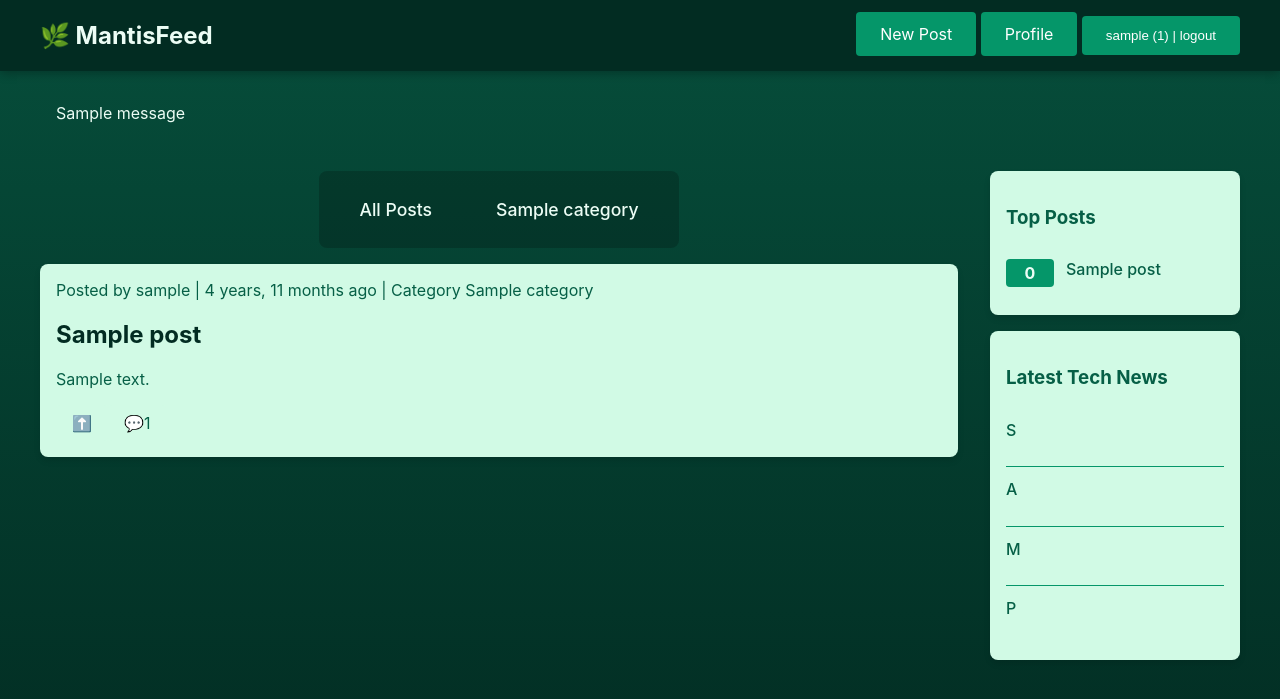
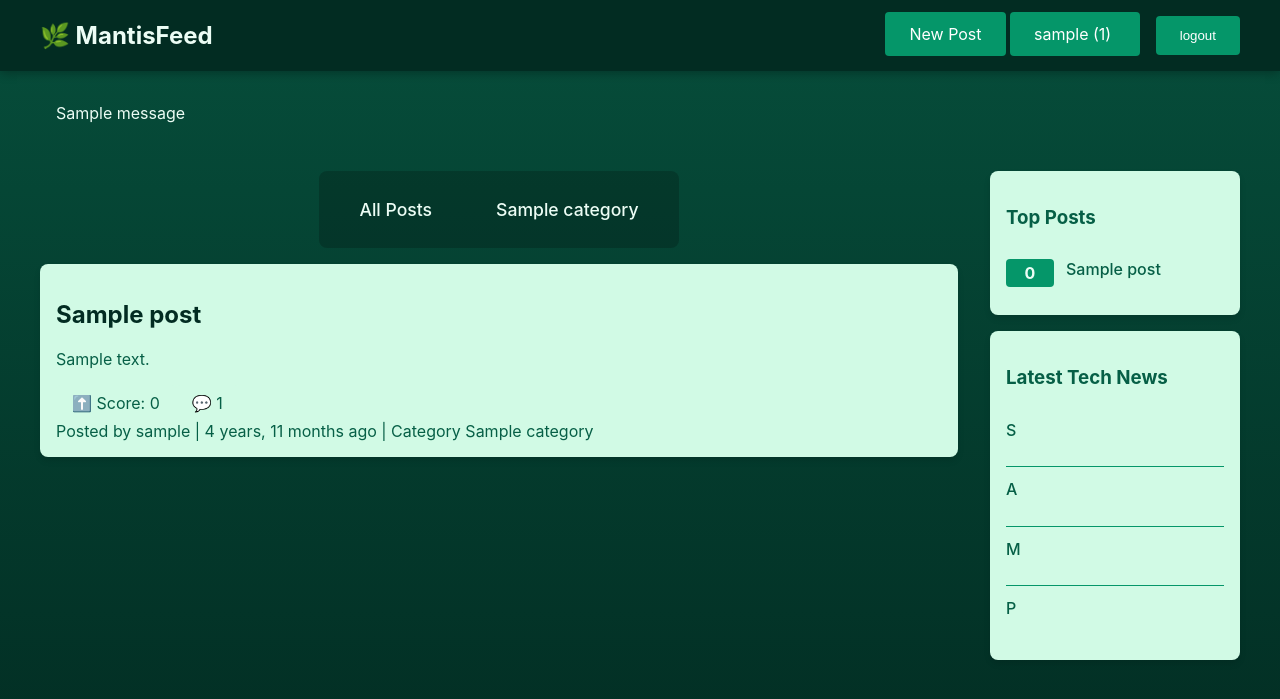
Before and after one commit to Lochy2000/PP4_mantis_feed, a Django app: page / in a window 1280 px wide. Shown: the top 699 px of the page. Run offline with Django 5.2, Linux system fonts and the light colour scheme; a user stored in the database is signed in; tables that the repository leaves empty hold one stand-in row (values such as "Sample post"); one stand-in notice (Sample message) is shown; a database or web service that is not in the repository returns one stand-in record (values such as "Sample title"); data that the repository does not hold is empty.

Commit message:
had to update changes to show score

```diff
--- a/posts/models.py
+++ b/posts/models.py
@@ -74,25 +74,17 @@ class Post(models.Model):
     def __str__(self):
         return self.title
 
-def clean(self):
-    """
-    Custome validation. Raises validationerror if validation fails
-    """
-    if self.staus == 'published' and len(self.content) < 10 :
-        raise ValidationError ({
-            'content' : 'Published content must have at least 10 characters'
-        })
+    def clean(self):
+        """
+        Custome validation. Raises validationerror if validation fails
+        """
+        if self.staus == 'published' and len(self.content) < 10 :
+            raise ValidationError ({
+                'content' : 'Published content must have at least 10 characters'
+            })
 
-# ----- Score & voting --------
-    def score(self):
-        """
-        Calculate posts score (upvotes - downvotes)
 
-        Rreturns a int value for total score for posts
-        """
-        score = self.upvotes.count() - self.downvotes.count()
-        print (f"calculating score for posts {self.id}:{score}")
-        return score
+
 
 
     def vote(self, user, direction):
--- a/posts/templates/posts/base.html
+++ b/posts/templates/posts/base.html
@@ -19,11 +19,13 @@
             <div>
                 {% if user.is_authenticated %}
                     <a href="{% url 'posts:post_create' %}" class="btn">New Post</a>
-                    <a href="{% url 'profile' %}" class="btn"> Profile</a>
+                    <a href="{% url 'profile' %}" class="btn"> <span class="user-info">{{user.username}} ({{ user.userprofile.karma}})</span> </a>
+
+
 
                     <form method="post"action="{% url 'logout' %}" style="display: inline;">
                         {% csrf_token %}
-                        <button type="submit" class="btn"> <span>{{user.username}} ({{ user.userprofile.karma}})</span> | logout  </button>
+                        <button type="submit" class="btn" style="margin-left: 1rem;">  logout  </button>
                     </form>
                 {% else %}
                 <a href="{% url 'login' %}" class="btn"> Login </a>
@@ -32,10 +34,11 @@
         </div>
     </nav>
 
+    <main id="main-content">
         {% if messages %}
-        <div class="messages">
+            <div class="messages" aria-label="notifactions">
                 {% for message in messages %}
-                <div class="message message--{{ message.tags }}">
+                    <div class="message message--{{ message.tags }}" role="alert">
                         {{message}}
                     </div>
                 {% endfor %}
@@ -43,5 +46,6 @@
         {% endif %}
 
         {% block content %}{% endblock %}
+    </main>
 </body>
 </html>
--- a/posts/templates/posts/post_list.html
+++ b/posts/templates/posts/post_list.html
@@ -5,8 +5,8 @@
 <div class="post-container">
 
     <div class="content-section">
-        <div class="category-bar">
-            <div class="category-container">
+        <nav class="category-bar">
+            <div class="category-container" aria-label="Category Navigation">
                 <a href="{% url 'posts:post_list' %}" class="category-item {% if not selected_category %}active{% endif %}">
                     All Posts
                 </a>
@@ -16,35 +16,44 @@
                     </a>
                 {% endfor %}
             </div>
-        </div>
+        </nav>
 
 
 
-        <div class="posts-main">
+        <section class="posts-main">
             {% for post in posts %}
                 <article class="post-card">
+
+                    <h2><a href="{% url 'posts:post_detail' post.id %}">{{ post.title }}</a></h2>
+                    <p>{{ post.content|truncatewords:50 }}</p>
+
                     <div class="post-meta">
+                        <footer class="vote-section">
+                            <a href="{% url 'posts:post_upvote' post.id %}"
+                            class="vote-link"
+                            aria-label="Upvotes posts">
+                            ⬆️ Score: {{post.score}}
+                            </a>
+
+                            <a href="{% url 'posts:comment_create' post.id %}"
+                            class="vote-link"
+                            aria-label="comment on post">
+                            💬 {{ post.comments.count }}
+                            </a>
+
+                            <!--<a href="{% url 'posts:post_downvote' post.id %}" class="vote-link">⬇️</a> -->
+                        </footer>
+
                         Posted by {{post.author.username}} | {{post.created_at|timesince}} ago
                         {% if post.category %}
                         | Category {{post.category.name }}
                         {% endif %}
                     </div>
-
-                    <h2><a href="{% url 'posts:post_detail' post.id %}">{{ post.title }}</a></h2>
-                    <p>{{ post.content|truncatewords:50 }}</p>
-
-                    <div class="vote-section">
-                        <a href="{% url 'posts:post_upvote' post.id %}" class="vote-link">⬆️ <span>{{ post.score }}</span></a>
-
-                        <a href="{% url 'posts:comment_create' post.id %}" class="vote-link">💬<span>{{ post.comments.count }}</span></a>
-
-                        <!--<a href="{% url 'posts:post_downvote' post.id %}" class="vote-link">⬇️</a> -->
-                    </div>
                 </article>
             {% empty %}
                 <p>No posts yet!</p>
             {% endfor %}
-        </div>
+        </section>
     </div>
 
 
--- a/posts/views.py
+++ b/posts/views.py
@@ -51,6 +51,16 @@ def post_list(request):
     else:
         base_query = Post.objects.filter(status='published')
 
+    if request.user.is_staff:
+        base_query = base_query.annotate(
+            score=Coalesce(Count('upvotes'),0) -
+            Coalesce(Count('downvotes'),0)
+            )
+    else:
+        base_query = Post.objects.filter(status='published').annotate(
+            score=Coalesce(Count('upvotes'),0) -
+            Coalesce(Count('downvotes'),0)
+            )
 
     selected_category = None
     if category_id:
@@ -66,10 +76,7 @@ def post_list(request):
         if not posts.exists():
             messages.info(request, "no posts found matching you criteria.")
 
-        top_posts = base_query.annotate(
-            score=Coalesce(Count('upvotes', distinct=True),0) -
-                Coalesce(Count('downvotes', distinct=True),0)
-        ).order_by('-score', 'created_at')[:3]
+        top_posts = base_query.order_by('score','created_at')[:3]
 
     except Exception as e:
         messages.error(request, "threre was an error retriveing posts. Please try again later.")
@@ -103,7 +110,10 @@ def post_detail(request, post_id):
     """
 
     try:
-        post = get_object_or_404(Post,id=post_id)
+        post = Post.objects.annotate(
+            score=Coalesce(Count('upvotes'),0) -
+            Coalesce(Count('downvotes'),0)
+            ).get(id=post_id)
 
         if post.status != 'published' and not request.user.is_staff and request.user != post.author:
             messages.error(request, "you do not have permison to view this post")
```
Lines whose indentation alone changed are shown as unchanged.
